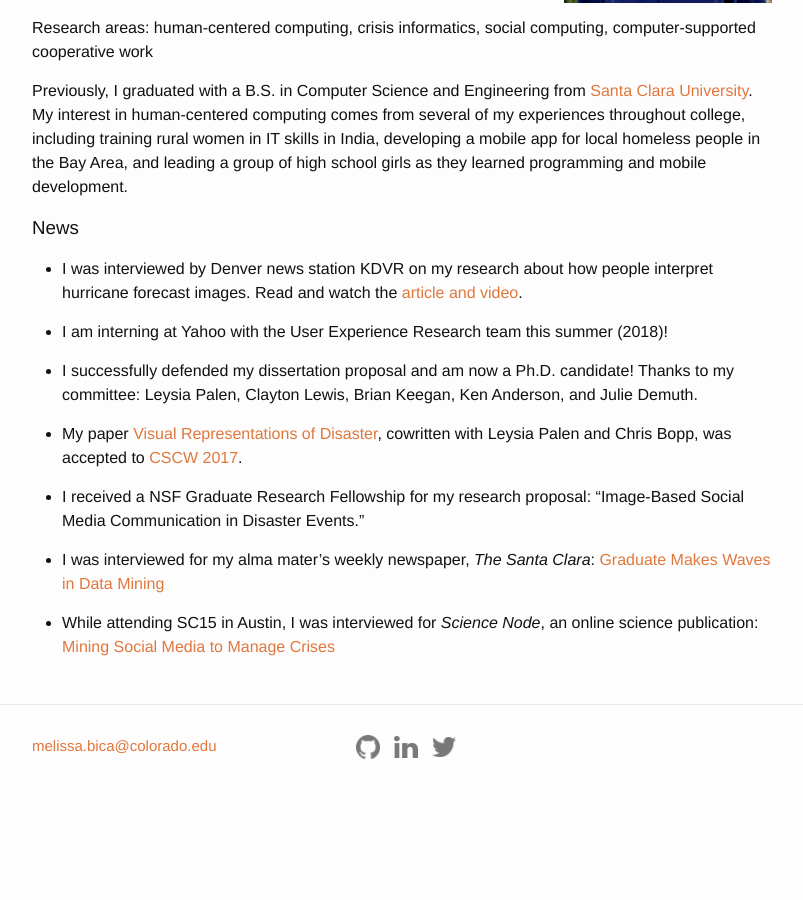
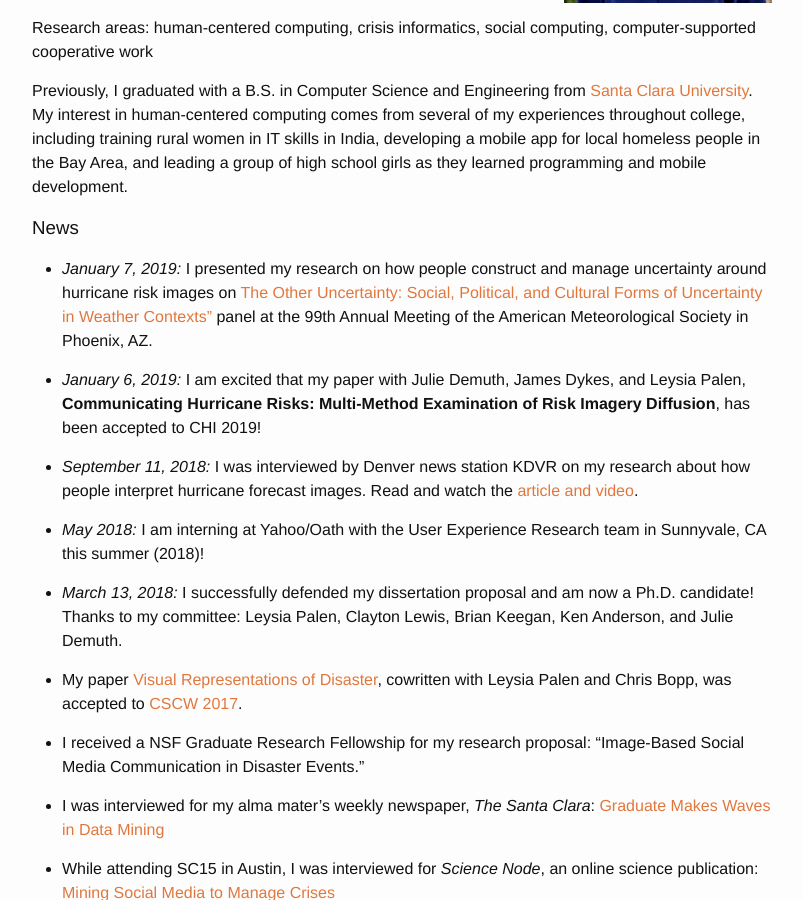
Before and after one commit to melissabica/melissabica.github.io, a Jekyll site: the page built from index.md, in a window 1280 px wide and 900 px high, scrolled down 496 px. Shown: the whole window, without its empty margins (238-1041 px from the left). Built offline with Jekyll 4.4.1, drawn with Linux system fonts in a browser that asks for light colours; nearby versions of some CDN libraries; comment, search, counter and statistics services are not loaded; before the commit the page ends 1315 px from its top, so only the background shows below that.

Commit message:
added recent news

```diff
--- a/index.md
+++ b/index.md
@@ -19,11 +19,15 @@ Previously, I graduated with a B.S. in Computer Science and Engineering from <a
 
 
 ### News
-* I was interviewed by Denver news station KDVR on my research about how people interpret hurricane forecast images. Read and watch the <a target="_blank" href="https://kdvr.com/2018/09/11/twitter-could-be-confusing-people-who-need-crucial-hurricane-information/">article and video</a>.
+* *January 7, 2019:* I presented my research on how people construct and manage uncertainty around hurricane risk images on <a target="_blank" href="https://annual.ametsoc.org/index.cfm/2019/programs/conferences-and-symposia/14th-symposium-on-societal-applications-policy-research-and-practice/the-other-uncertainty/">The Other Uncertainty: Social, Political, and Cultural Forms of Uncertainty in Weather Contexts"</a> panel at the 99th Annual Meeting of the American Meteorological Society in Phoenix, AZ.
 
-* I am interning at Yahoo with the User Experience Research team this summer (2018)!
+* *January 6, 2019:* I am excited that my paper with Julie Demuth, James Dykes, and Leysia Palen, **Communicating Hurricane Risks: Multi-Method Examination of Risk Imagery Diffusion**, has been accepted to CHI 2019!
 
-* I successfully defended my dissertation proposal and am now a Ph.D. candidate! Thanks to my committee: Leysia Palen, Clayton Lewis, Brian Keegan, Ken Anderson, and Julie Demuth.
+* *September 11, 2018:* I was interviewed by Denver news station KDVR on my research about how people interpret hurricane forecast images. Read and watch the <a target="_blank" href="https://kdvr.com/2018/09/11/twitter-could-be-confusing-people-who-need-crucial-hurricane-information/">article and video</a>.
+
+* *May 2018:* I am interning at Yahoo/Oath with the User Experience Research team in Sunnyvale, CA this summer (2018)!
+
+* *March 13, 2018:* I successfully defended my dissertation proposal and am now a Ph.D. candidate! Thanks to my committee: Leysia Palen, Clayton Lewis, Brian Keegan, Ken Anderson, and Julie Demuth.
 
 * My paper <a target="_blank" href="
 http://dl.acm.org/authorize?N21352">Visual Representations of Disaster</a>, cowritten with Leysia Palen and Chris Bopp, was accepted to <a target="_blank" href="
```
